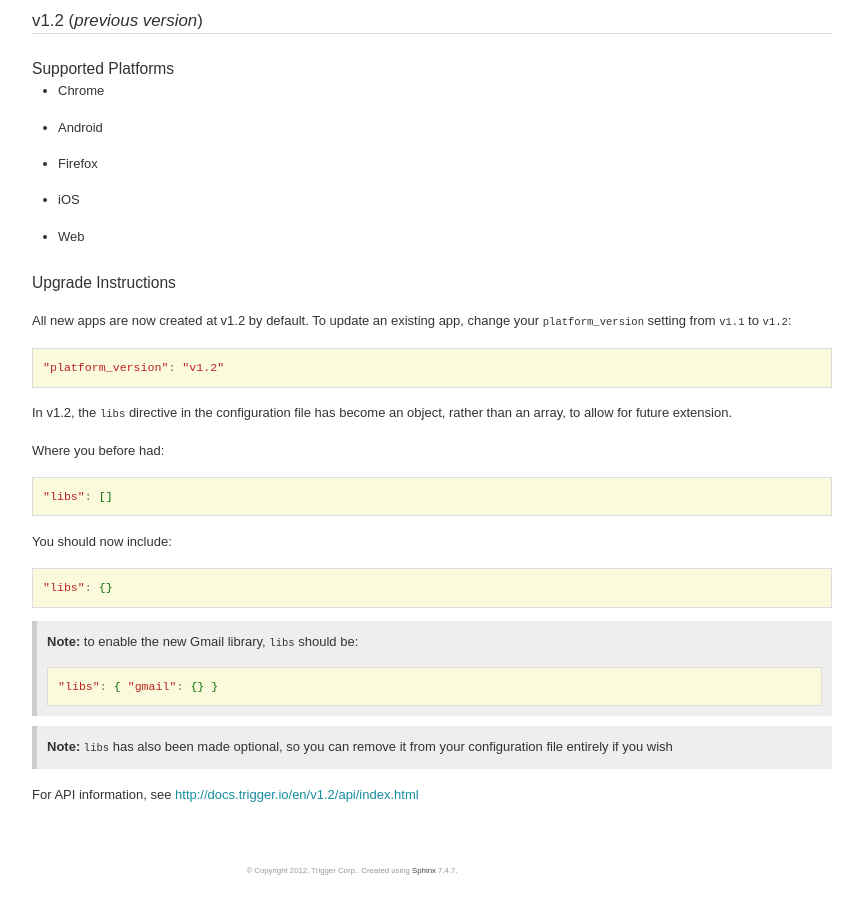
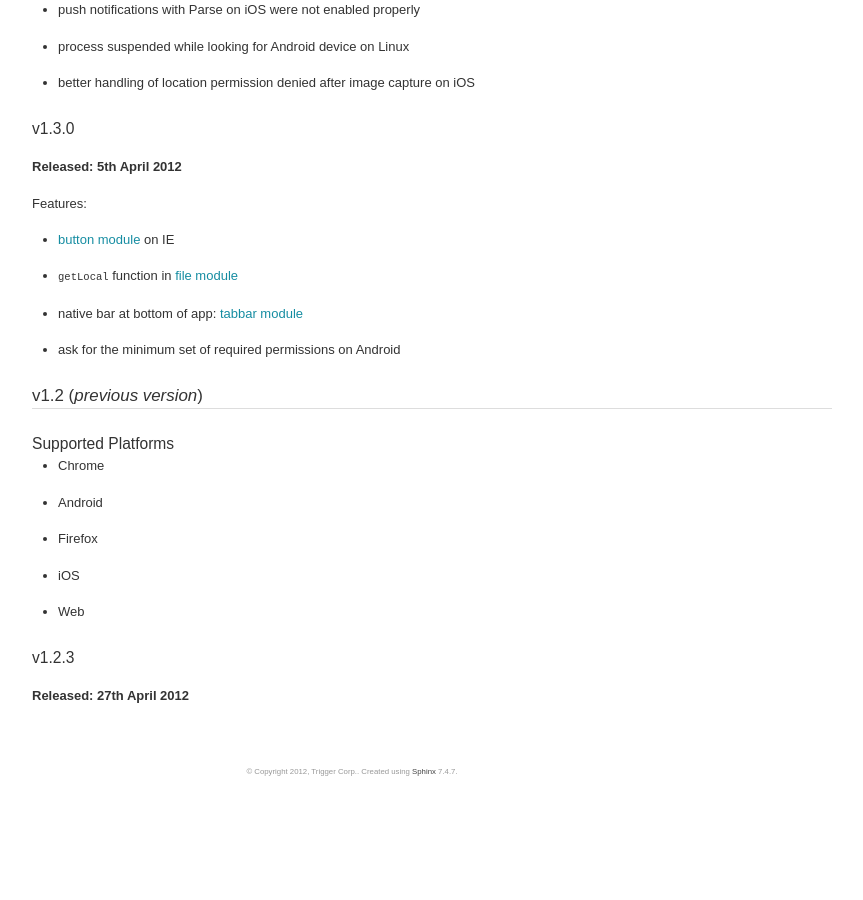
Before and after one commit to trigger-corp/Forge-Documentation, a Sphinx documentation site: the page built from source/release-notes.rst, in a window 1280 px wide and 900 px high, scrolled down 1824 px. Shown: the whole window, without its empty margins (288-1151 px from the left). Built offline with Sphinx 7.4.7, drawn with Linux system fonts in a browser that asks for light colours; some web fonts are replaced; after the commit the page ends 2625 px from its top, so only the background shows below that; some of the changed text lies outside the part shown.

Commit message:
release notes for v1.2.3 and v1.3.3

```diff
--- a/source/release-notes.rst
+++ b/source/release-notes.rst
@@ -34,6 +34,22 @@ Upgrade Instructions
 To upgrade from v1.2 to v1.3 your ``config.json`` file needs to be updated, this can be done automatically by running ``forge migrate`` with the command line tools, or choosing to migrate from Trigger Toolkit.
 
 The migration process will automatically update your ``config.json`` file to v1.3, if for any reason it doesn't work a backup of your ``config.json`` file will be saved as ``config.json.bak``.
+
+v1.3.3
+~~~~~~~~~~~~~~~~~~~~~~~~~~~~~~~~~~~~~~~~~~~~~~~~~~~~~~~~~~~~~~~~~~~~~~~~~~~~~~~~
+**Released: 27th April 2012**
+
+Features:
+
+- styling for :ref:`modal views on mobile<modules-tabs-openWithOptions>`
+- better incremental builds: faster development cycle in normal conditions
+
+Bug fixes:
+
+- authentication loop occurring in some situations when deploying code to Heroku
+- users cancelling out of iPad gallery now fires the error callback
+- support for nested JavaScript objects sent through forge.request.ajax
+- incorrect keystore password produces clearer error message
 
 v1.3.2
 ~~~~~~~~~~~~~~~~~~~~~~~~~~~~~~~~~~~~~~~~~~~~~~~~~~~~~~~~~~~~~~~~~~~~~~~~~~~~~~~~
@@ -83,28 +99,6 @@ Supported Platforms
 * iOS
 * Web
 
-.. _upgrade-1.2:
-
-Upgrade Instructions
-~~~~~~~~~~~~~~~~~~~~~~~~~~~~~~~~~~~~~~~~~~~~~~~~~~~~~~~~~~~~~~~~~~~~~~~~~~~~~~~
-All new apps are now created at v1.2 by default. To update an existing app, change your ``platform_version`` setting from ``v1.1`` to ``v1.2``::
-
-    "platform_version": "v1.2"
-
-In v1.2, the ``libs`` directive in the configuration file has become an object, rather than an array, to allow for future extension.
-
-Where you before had::
-
-    "libs": []
-
-You should now include::
-
-    "libs": {}
-
-.. note:: to enable the new Gmail library, ``libs`` should be::
-
-    "libs": { "gmail": {} }
-
-.. note:: ``libs`` has also been made optional, so you can remove it from your configuration file entirely if you wish
-
-For API information, see http://docs.trigger.io/en/v1.2/api/index.html
+v1.2.3
+~~~~~~~~~~~~~~~~~~~~~~~~~~~~~~~~~~~~~~~~~~~~~~~~~~~~~~~~~~~~~~~~~~~~~~~~~~~~~~~~
+**Released: 27th April 2012**
```
